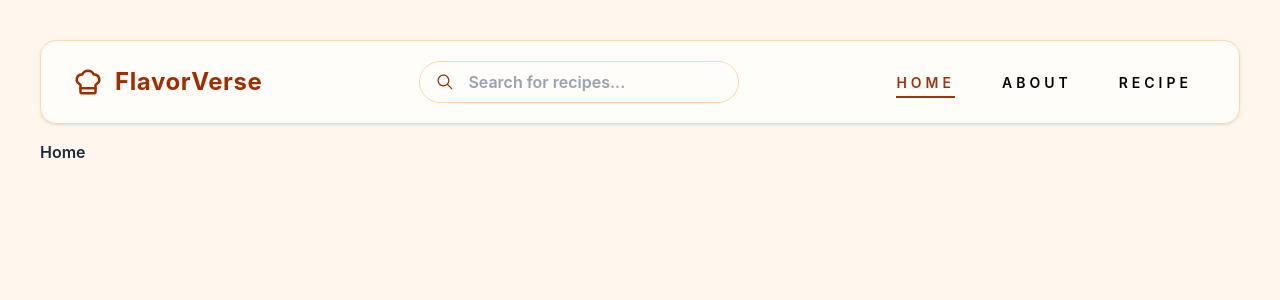
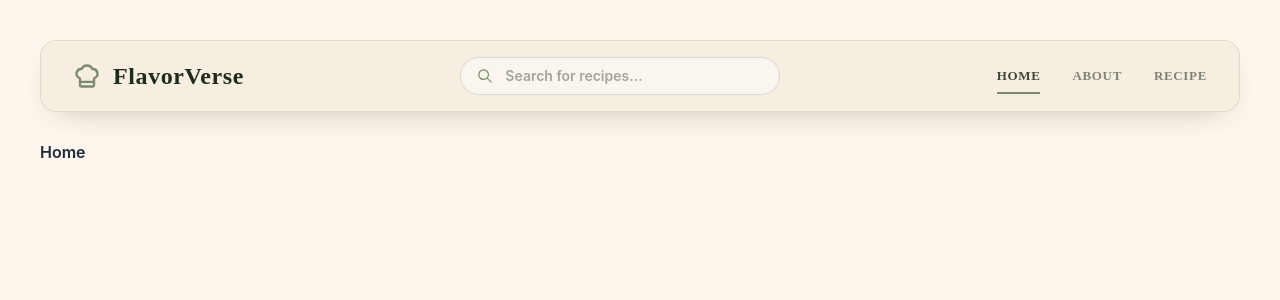
Before and after one commit to BanditaDas/FlavorVerse, a React (Vite) app: page / in a window 1280 px wide. Shown: the top 300 px of the page. Built offline with nearby package versions, Linux system fonts and the light colour scheme.

Commit message:
made small changes in ui and color

```diff
--- a/src/components/Nav.jsx
+++ b/src/components/Nav.jsx
@@ -1,50 +1,75 @@
-import React from 'react'
-import { NavLink } from 'react-router-dom'
-import { IoIosSearch } from 'react-icons/io';
+import React from "react";
+import { NavLink } from "react-router-dom";
+// import Button from "./Button"; // restore this in your project
+import { IoIosSearch } from "react-icons/io";
 import { LuChefHat } from "react-icons/lu";
-import Button from './Button';
 
-function Nav({ isVisible, searchQuery, setSearchQuery }) {
+
+const LINKS = [
+  { to: "/", label: "Home" },
+  { to: "/about", label: "About" },
+  { to: "/recipe", label: "Recipe" },
+];
+
+function Nav({ isVisible = true, searchQuery = "", setSearchQuery = () => {} }) {
   return (
-    <nav className={`fixed top-10 left-1/2 -translate-x-1/2 w-[calc(100%-5rem)] z-50 flex items-center justify-between px-8 py-5 mb-8 bg-white/70 rounded-2xl shadow-sm backdrop-blur-md border border-orange-200 transition-transform duration-300 ease-in-out ${
-      isVisible ? 'translate-y-0' : 'translate-y-[-150%]'
-    }`}
-    style={{ maxWidth: '1600px' }}
+    <nav
+      className={`fixed top-10 left-1/2 -translate-x-1/2 w-[calc(100%-5rem)] z-50 flex items-center justify-between px-8 py-4 rounded-2xl
+        bg-[#F3ECDD]/75 backdrop-blur-md border border-[#22291F]/10 shadow-[0_12px_34px_-18px_rgba(34,41,31,0.35)]
+        transition-transform duration-300 ease-in-out
+        ${isVisible ? "translate-y-0" : "translate-y-[-150%]"}`}
+      style={{ maxWidth: "1600px" }}
     >
       {/* Brand / Logo */}
-      <div className="flex items-center gap-3 cursor-pointer">
-        <LuChefHat className="text-3xl text-orange-800" />
-        <h1 className="text-2xl font-bold tracking-wide text-orange-800">
+      <div className="group flex items-center gap-3 cursor-pointer">
+        <LuChefHat className="w-7 h-7 text-[#7C8B6F] transition-transform duration-300 ease-out group-hover:-rotate-12 group-hover:scale-110" />
+        <h1 className="font-['Fraunces'] text-2xl font-semibold tracking-wide text-[#22291F]">
           FlavorVerse
         </h1>
       </div>
 
       {/* Search Bar */}
       <div className="relative flex items-center">
-        <IoIosSearch className="absolute left-4 text-xl text-orange-800" />
+        <IoIosSearch className="absolute left-4 text-lg text-[#7C8B6F]" />
         <input
           type="text"
           value={searchQuery}
           onChange={(e) => setSearchQuery(e.target.value)}
-          placeholder="Search for recipes..."
-          className="pl-12 pr-4 py-2 w-80 bg-transparent border border-orange-200 rounded-full focus:outline-none focus:ring-1 focus:ring-orange-300 placeholder-gray-400"
+          placeholder="Search for recipes…"
+          className="pl-11 pr-4 py-2 w-72 md:w-80 rounded-full text-sm text-[#22291F] bg-white/40
+            border border-[#22291F]/15 placeholder-[#22291F]/40
+            transition-all duration-200 ease-in-out
+            focus:outline-none  focus:ring-1 focus:ring-[#7C8B6F]/20"
         />
       </div>
 
       {/* Navigation Links */}
-      <div className="flex items-center gap-8 text-lg">
-        <NavLink to="/">
-          {({ isActive }) => <Button bname="Home" isActive={isActive} />}
-        </NavLink>
-        <NavLink to="/about">
-          {({ isActive }) => <Button bname="About" isActive={isActive} />}
-        </NavLink>
-        <NavLink to="/recipe">
-          {({ isActive }) => <Button bname="Recipe" isActive={isActive} />}
-        </NavLink>
+      <div className="flex items-center gap-8">
+        {LINKS.map((link) => (
+          <NavLink
+            key={link.to}
+            to={link.to}
+            className={({ isActive }) =>
+              `group relative py-1.5 font-['IBM_Plex_Mono'] text-[13px] uppercase tracking-wider no-underline
+                transition-colors duration-200
+                ${isActive ? "text-[#404839]" : "text-[#22291F]/55 hover:text-[#22291F]"}`
+            }
+          >
+            {({ isActive }) => (
+              <>
+                {link.label}
+                <span
+                  className={`absolute left-0 right-0 -bottom-0.5 h-0.5 bg-[#7C8B6F] origin-left
+                  transition-transform duration-300 ease-out
+                  ${isActive ? "scale-x-100" : "scale-x-0 group-hover:scale-x-100"}`}
+                />
+              </>
+            )}
+          </NavLink>
+        ))}
       </div>
     </nav>
-  )
+  );
 }
 
-export default Nav
+export default Nav;
--- a/src/components/Recipecard.jsx
+++ b/src/components/Recipecard.jsx
@@ -28,7 +28,7 @@ function Recipecard({ recipe }) {
 
       {/* Recipe Name */}
       <div className="mt-4 flex items-center justify-between">
-        <h2 className="text-xl font-bold text-[#9F2D00]">
+        <h2 className="text-xl font-bold text-[#21291F]">
           {truncateText(recipe.name, 20)}
         </h2>
       </div>
@@ -36,24 +36,24 @@ function Recipecard({ recipe }) {
       {/* Tags */}
       <div className="grid grid-cols-4 gap-2 mt-5">
         <div className="flex flex-col items-center bg-[#ECE2CD] rounded-xl p-2">
-          <TbLeaf className="text-[#9F2D00]" />
+          <TbLeaf className="text-[#7C8B6E]" />
           <span className="text-[11px] mt-1">{truncateText(recipe.ingredients?.[0], 5)}</span>
         </div>
 
         <div className="flex flex-col items-center bg-[#ECE2CD] rounded-xl p-2">
-          <LuUtensils className="text-[#9F2D00]" />
+          <LuUtensils className="text-[#7C8B6E]" />
           <span className="text-[11px] mt-1">{truncateText(recipe.ingredients?.[1], 5)}</span>
         </div>
 
         <div className="flex flex-col items-center bg-[#ECE2CD] rounded-xl p-2">
-          <SlFire className="text-[#9F2D00]" />
+          <SlFire className="text-[#7C8B6E]" />
           <span className="text-[11px] mt-1">
             {recipe.calories} Cal
           </span>
         </div>
 
         <div className="flex flex-col items-center bg-[#ECE2CD] rounded-xl p-2">
-          <FaRegClock className="text-[#9F2D00]" />
+          <FaRegClock className="text-[#7C8B6E]" />
           <span className="text-[11px] mt-1">
             {recipe.time} min
           </span>
--- a/src/pages/Recipe.jsx
+++ b/src/pages/Recipe.jsx
@@ -110,7 +110,9 @@ function Recipe({ searchQuery }) {
 
   return (
     <div className="pb-20">
-      <h1 className="text-center text-4xl font-bold text-orange-800 tracking-wide mt-10">Our Recipes</h1>
+      <h1 className="text-center font-['Fraunces'] text-5xl font-semibold text-[#22291F] tracking-wide mt-10">
+        Our Recipes
+      </h1>
       <div className="flex flex-wrap justify-center gap-6 mt-10">
         {displayedRecipes.length > 0 ? (
           displayedRecipes.map((recipe) => (
--- a/src/pages/RecipeDetail.jsx
+++ b/src/pages/RecipeDetail.jsx
@@ -66,15 +66,6 @@ export default function RecipeDetails() {
 
     fetchRecipeDetails();
   }, [id]);
-
-  useEffect(() => {
-    const link1 = document.createElement("link");
-    link1.rel = "stylesheet";
-    link1.href =
-      "https://fonts.googleapis.com/css2?family=Fraunces:opsz,wght@9..144,400;9..144,600;9..144,700&family=IBM+Plex+Mono:wght@400;500&display=swap";
-    document.head.appendChild(link1);
-    return () => document.head.removeChild(link1);
-  }, []);
 
   const gathered = checked.filter(Boolean).length;
   const total = recipe?.ingredients.length ?? 0;
```
